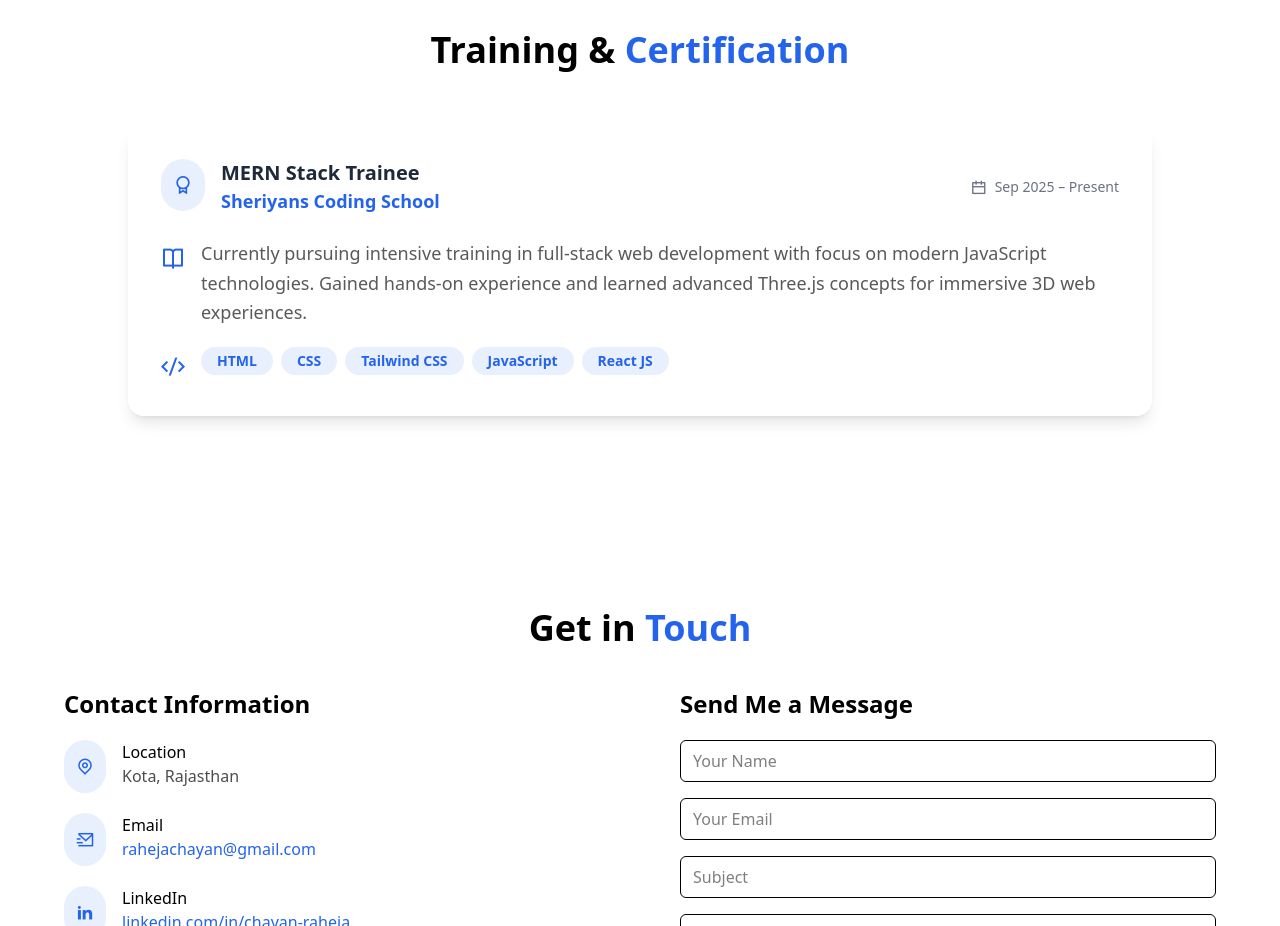
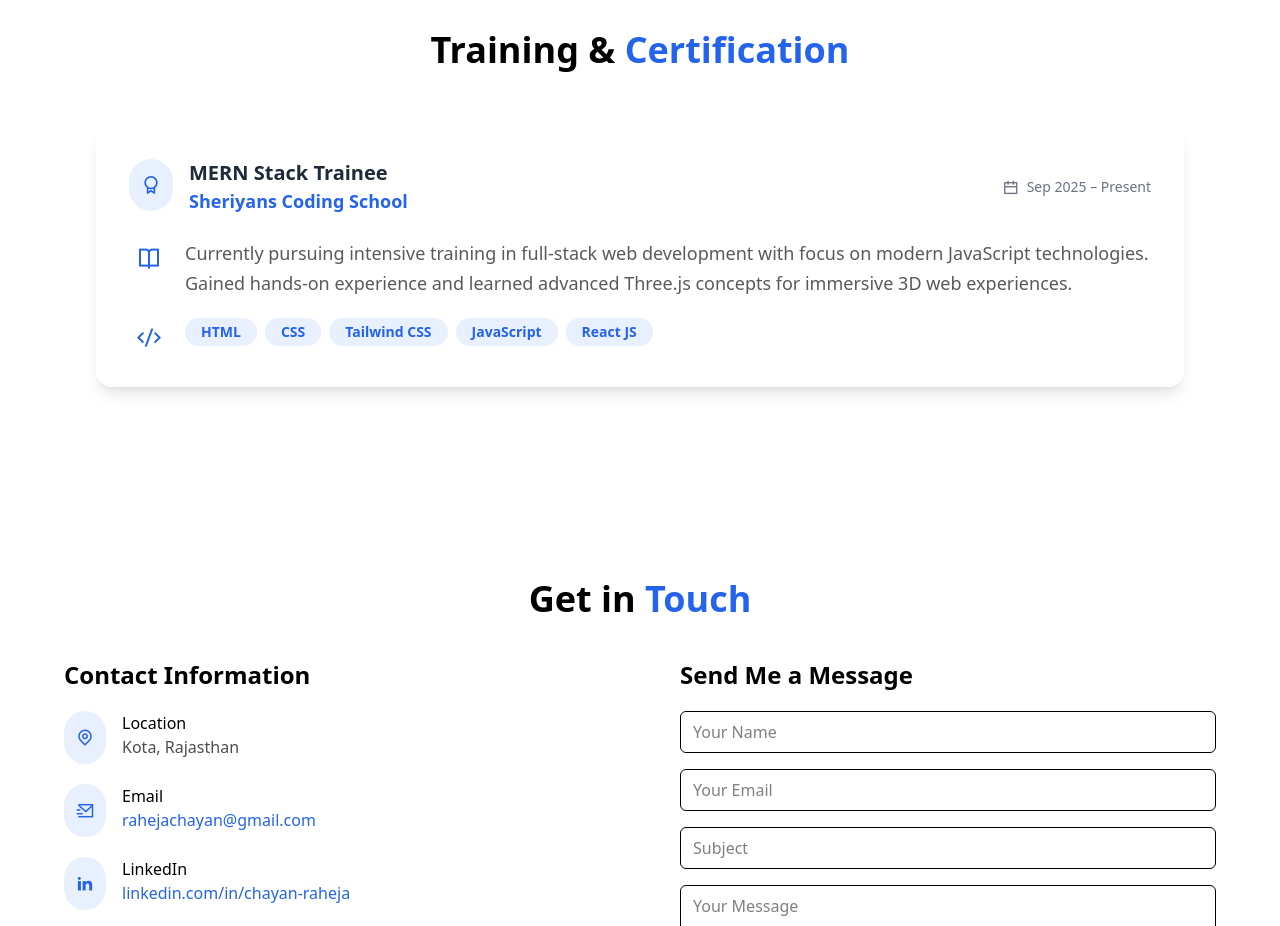
Before and after one commit to Chayan-Raheja/Chayan_Portfolio_React, a React (Vite) app: page / in a window 1280 px wide. Shown: the part 3460-4386 px from the top of the page. Built offline with nearby package versions, Linux system fonts and the light colour scheme.

Commit message:
Update Certtraine file component for improved layout and spacing

```diff
--- a/src/components/Cert&traine.jsx
+++ b/src/components/Cert&traine.jsx
@@ -13,7 +13,7 @@ const Certtraine = () => {
         </h1>
 
         {/* ✅ Card aligned same as Education */}
-        <div className="mx-auto max-w-5xl bg-white/70 backdrop-blur-md shadow-lg border border-white/40 hover:shadow-2xl transition rounded-2xl p-6 lg:p-8">
+        <div className="mx-auto max-w-7xl bg-white/70 backdrop-blur-md shadow-lg border border-white/40 hover:shadow-2xl transition rounded-2xl p-6 lg:p-8">
 
           {/* Header */}
           <div className="flex flex-col md:flex-row justify-between gap-4">
@@ -34,7 +34,7 @@ const Certtraine = () => {
             </div>
 
             {/* ✅ Mobile left indent only */}
-            <div className="flex items-center gap-2 text-gray-500 ml-12 md:ml-0">
+            <div className="flex items-center gap-2 text-gray-500 ml-14 md:ml-0">
               <i className="ri-calendar-line"></i>
               <span className="text-xs sm:text-sm">
                 Sep 2025 – Present
@@ -44,7 +44,7 @@ const Certtraine = () => {
 
           {/* Description */}
           <div className="flex gap-4 mt-6">
-            <i className="ri-book-open-line text-[#2463EB] text-xl sm:text-2xl mt-1"></i>
+            <i className="ri-book-open-line text-[#2463EB] text-xl sm:text-2xl mt-1 mx-2"></i>
             <p className="text-black/65 text-sm sm:text-base lg:text-lg leading-relaxed">
               Currently pursuing intensive training in full-stack web
               development with focus on modern JavaScript technologies.
@@ -55,7 +55,7 @@ const Certtraine = () => {
 
           {/* Tech Stack */}
           <div className="flex gap-4 items-start mt-5">
-            <i className="ri-code-s-slash-line text-[#2463EB] text-xl sm:text-2xl mt-1"></i>
+            <i className="ri-code-s-slash-line text-[#2463EB] text-xl sm:text-2xl mt-1 mx-2"></i>
 
             <div className="flex flex-wrap gap-2">
               {["HTML", "CSS", "Tailwind CSS", "JavaScript", "React JS"].map(
```
